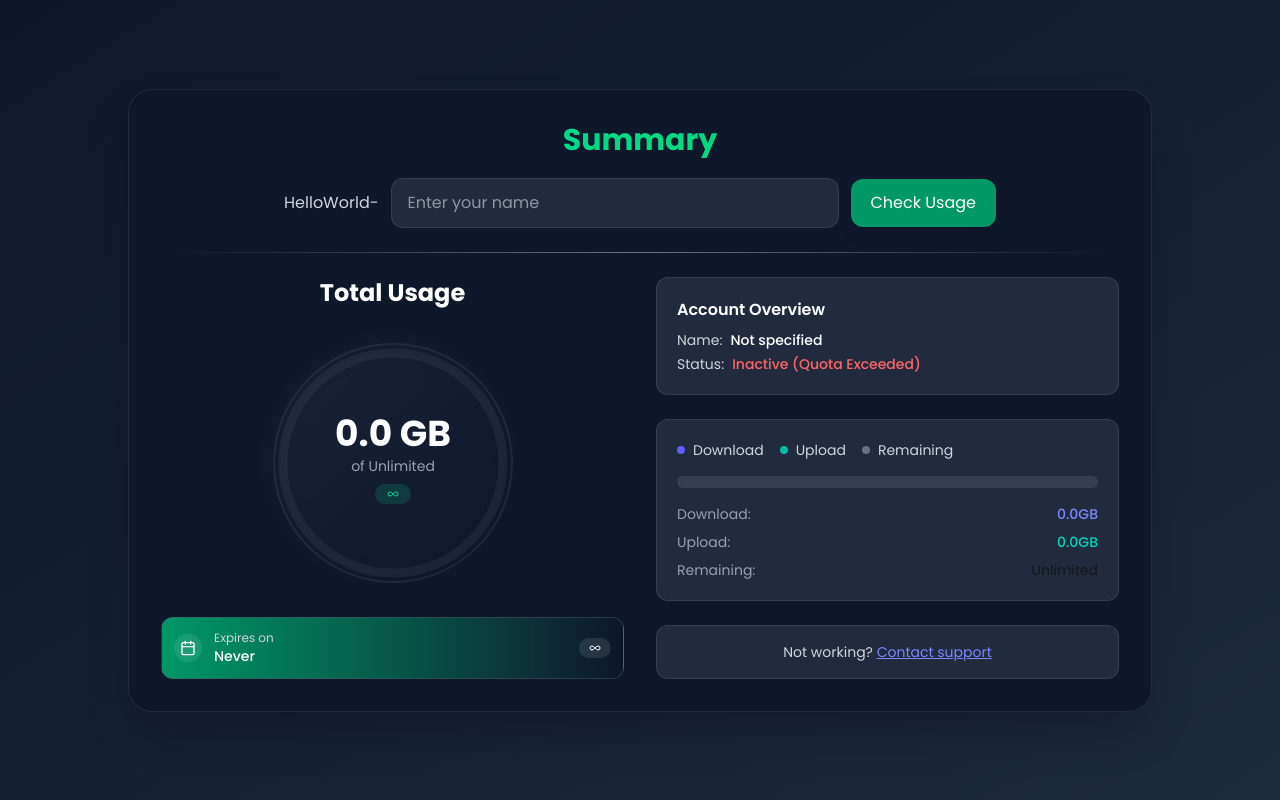
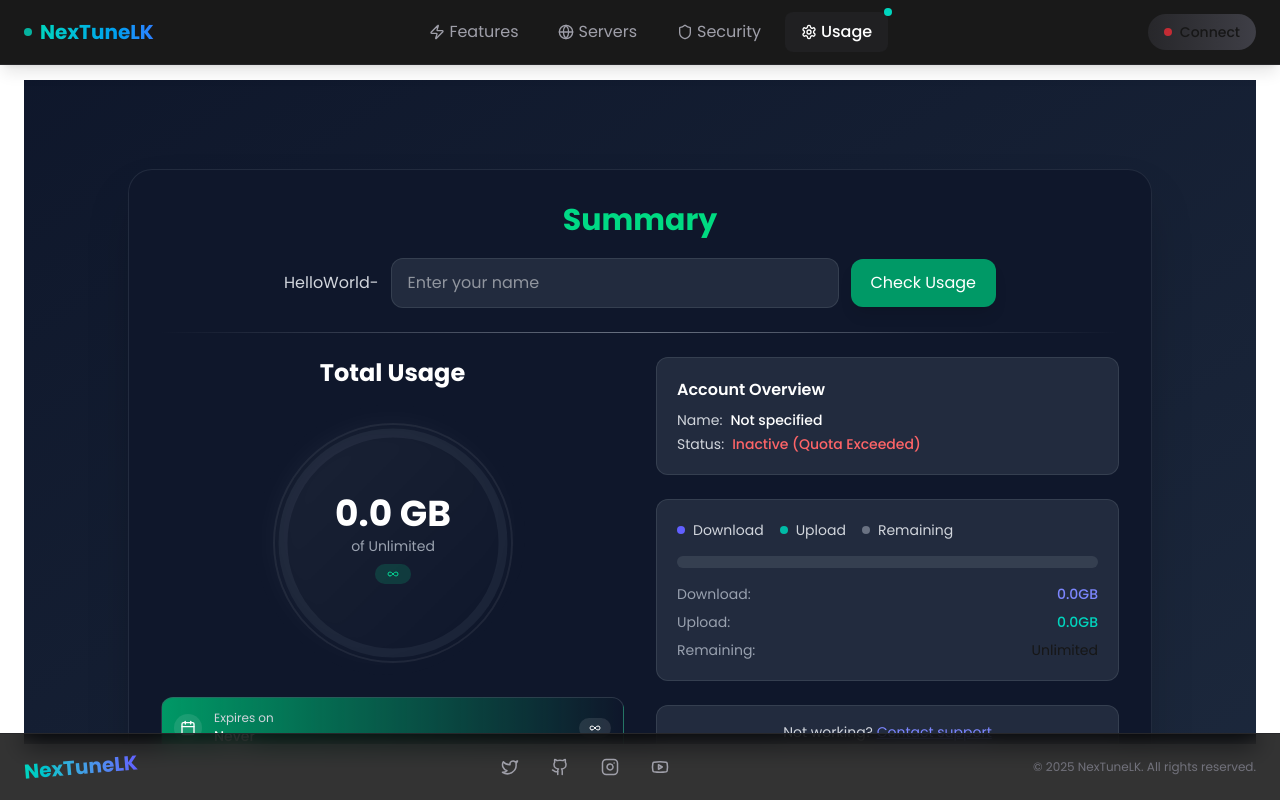
Before and after one commit to IshanArdithya/NextuneLK, a Next.js app in the folder client/: page /usage in a window 1280 px wide. Built offline with nearby package versions, Linux system fonts and the light colour scheme.

Commit message:
header and footer added

```diff
--- a/client/package.json
+++ b/client/package.json
@@ -10,7 +10,7 @@
   },
   "dependencies": {
     "@fontsource/poppins": "^5.2.5",
-    "framer-motion": "^12.6.3",
+    "framer-motion": "^12.6.5",
     "js-cookie": "^3.0.5",
     "lucide-react": "^0.487.0",
     "next": "15.2.4",
--- a/client/src/app/globals.css
+++ b/client/src/app/globals.css
@@ -13,6 +13,9 @@
   --font-mono: var(--font-geist-mono);
 }
 
+html {
+  scroll-behavior: smooth;
+}
 @media (prefers-color-scheme: dark) {
   :root {
     --background: #0a0a0a;
--- a/client/src/app/layout.tsx
+++ b/client/src/app/layout.tsx
@@ -1,26 +1,34 @@
-import type { Metadata } from "next";
-import "./globals.css";
-import { ThemeProvider } from "@/context/ThemeContext";
-import { CustomToaster } from "@/components/CustomToast";
+import type { Metadata } from "next"
+import "./globals.css"
+import { ThemeProvider } from "@/context/ThemeContext"
+import { CustomToaster } from "@/components/CustomToast"
+import Header from "@/components/header"
+import Footer from "@/components/Footer"
+import type { ReactNode } from "react"
+
 
 export const metadata: Metadata = {
-  title: "Nexora",
-  description: "",
-};
+  title: "NexTuneLK - Sri Lanka's Premium VPN Platform",
+  description: "Discover, stream, and enjoy the best music in Sri Lanka",
+}
 
-export default function RootLayout({
-  children,
-}: Readonly<{
-  children: React.ReactNode;
-}>) {
+export default function RootLayout({ children }: { children: ReactNode }) {
   return (
-    <ThemeProvider>
-      <html lang="en">
-        <body className={`antialiased`}>
-          <div>{children}</div>
+    <html lang="en" className="h-full">
+      <body className="h-full bg-black text-white flex flex-col pt-16 pb-14">
+        <ThemeProvider>
+          <Header theme="teal" />
+
+          <main className="flex-1 overflow-y-auto">
+            <div className="max-w-7xl mx-auto px-6 py-4">
+              {children}
+            </div>
+          </main>
+
+          <Footer />
           <CustomToaster />
-        </body>
-      </html>
-    </ThemeProvider>
-  );
+        </ThemeProvider>
+      </body>
+    </html>
+  )
 }
--- /dev/null
+++ b/client/src/components/Footer.tsx
@@ -0,0 +1,72 @@
+'use client'
+
+import { motion } from 'framer-motion'
+import { Github, Twitter, Instagram, Youtube } from 'lucide-react'
+import Link from 'next/link'
+
+const socialLinks = [
+  { icon: <Twitter size={18} />, url: '#' },
+  { icon: <Github size={18} />, url: '#' },
+  { icon: <Instagram size={18} />, url: '#' },
+  { icon: <Youtube size={18} />, url: '#' },
+]
+
+export default function Footer() {
+  return (
+    <motion.footer
+      className="fixed bottom-0 left-0 right-0 bg-black/80 backdrop-blur-md border-t border-zinc-800"
+      initial={{ y: 100 }}
+      animate={{ y: 0 }}
+      transition={{ type: 'spring', stiffness: 300, damping: 20 }}
+    >
+      <div className="max-w-7xl mx-auto px-6 py-4">
+        <div className="flex flex-col md:flex-row justify-between items-center gap-4">
+          {/* Logo with wave animation */}
+          <motion.div
+            animate={{
+              rotate: [0, 5, -5, 0],
+            }}
+            transition={{
+              repeat: Infinity,
+              repeatType: "reverse",
+              duration: 4
+            }}
+          >
+            <Link href="/" className="text-xl font-bold bg-gradient-to-r from-teal-400 to-indigo-500 bg-clip-text text-transparent">
+              NexTuneLK
+            </Link>
+          </motion.div>
+
+          {/* Social links with staggered animation */}
+          <div className="flex gap-4">
+            {socialLinks.map((link, i) => (
+              <motion.a
+                key={i}
+                href={link.url}
+                target="_blank"
+                className="text-zinc-400 hover:text-white p-2 rounded-full hover:bg-zinc-800"
+                whileHover={{ y: -3, scale: 1.1 }}
+                whileTap={{ scale: 0.9 }}
+                initial={{ opacity: 0, y: 20 }}
+                animate={{ opacity: 1, y: 0 }}
+                transition={{ delay: i * 0.1 }}
+              >
+                {link.icon}
+              </motion.a>
+            ))}
+          </div>
+
+          {/* Copyright text with fade-in */}
+          <motion.p
+            className="text-xs text-zinc-500"
+            initial={{ opacity: 0 }}
+            animate={{ opacity: 1 }}
+            transition={{ delay: 0.5 }}
+          >
+            © {new Date().getFullYear()} NexTuneLK. All rights reserved.
+          </motion.p>
+        </div>
+      </div>
+    </motion.footer>
+  )
+}
--- a/client/src/components/header.tsx
+++ b/client/src/components/header.tsx
@@ -1,115 +1,112 @@
-"use client";
+'use client'
 
-import { useState, useEffect } from "react";
-import Link from "next/link";
-import { Menu } from "lucide-react";
+import { motion } from 'framer-motion'
+import { Menu, Shield, Zap, Globe, Settings } from 'lucide-react'
+import Link from 'next/link'
+import { usePathname } from 'next/navigation'
 
-const FrameHeader = () => {
-  const [showFrame, setShowFrame] = useState(false);
-  const [isAnimating, setIsAnimating] = useState(false);
+const navItems = [
+  {
+    name: 'Features',
+    path: '/features',
+    icon: <Zap className="w-4 h-4" />
+  },
+  {
+    name: 'Servers',
+    path: '/servers',
+    icon: <Globe className="w-4 h-4" />
+  },
+  {
+    name: 'Security',
+    path: '/security',
+    icon: <Shield className="w-4 h-4" />
+  },
+  {
+    name: 'Usage',
+    path: '/usage',
+    icon: <Settings className="w-4 h-4" />
+  },
+]
 
-  useEffect(() => {
-    const handleClickOutside = (event: MouseEvent) => {
-      const target = event.target as HTMLElement;
-      if (showFrame && !target.closest(".frame-container") && !isAnimating) {
-        setShowFrame(false);
-      }
-    };
-
-    document.addEventListener("mousedown", handleClickOutside);
-    return () => document.removeEventListener("mousedown", handleClickOutside);
-  }, [showFrame, isAnimating]);
-
-  const toggleFrame = () => {
-    setIsAnimating(true);
-    setShowFrame(!showFrame);
-    setTimeout(() => setIsAnimating(false), 500);
-  };
+export default function Header() {
+  const pathname = usePathname()
 
   return (
-    <>
-      {/* Main Frame Container - Now using transform for smooth sliding */}
-      <div
-        className={`fixed left-0 right-0 z-50 bg-white border-b-2 border-l-2 border-r-2 border-white frame-container h-[150px] transition-transform duration-500 ease-[cubic-bezier(0.25,0.1,0.25,1)] transform ${
-          showFrame ? "translate-y-0" : "-translate-y-[100px]"
-        }`}
-      >
-        {/* Navigation Content */}
-        <div
-          className={`px-6 py-4 transition-opacity duration-300 ${
-            showFrame
-              ? "opacity-100 delay-100"
-              : "opacity-0 h-0 overflow-hidden"
-          }`}
+    <motion.header
+      className="fixed top-0 left-0 right-0 z-50 bg-black/90 backdrop-blur-md border-b border-zinc-800 shadow-lg"
+      initial={{ y: -100 }}
+      animate={{
+        y: 0,
+        transition: { type: 'spring', stiffness: 300, damping: 20 }
+      }}
+    >
+      <div className="max-w-7xl mx-auto px-6 py-3 flex items-center justify-between">
+        {/* Logo with connection animation */}
+        <motion.div
+          whileHover={{ scale: 1.05 }}
+          whileTap={{ scale: 0.95 }}
+          className="flex items-center gap-2"
         >
-          <nav className="hidden md:flex w-full">
-            {[
-              { id: "home", heading: "Home", title: "Landing", active: true },
-              { id: "usage", heading: "Usage", title: "Data Usage" },
-              { id: "about", heading: "About Us", title: "How are we?" },
-              { id: "contact", heading: "Contact", title: "Contact Info" },
-            ].map((item) => (
+          <motion.div
+            animate={{
+              opacity: [0.6, 1, 0.6],
+              scale: [0.9, 1.1, 0.9]
+            }}
+            transition={{
+              repeat: Infinity,
+              duration: 2,
+              ease: "easeInOut"
+            }}
+            className="w-2 h-2 rounded-full bg-teal-400"
+          />
+          <Link href="/" className="text-xl font-bold bg-gradient-to-r from-teal-400 to-blue-500 bg-clip-text text-transparent">
+            NexTuneLK
+          </Link>
+        </motion.div>
+
+        {/* Desktop Nav with connection indicators */}
+        <nav className="hidden md:flex gap-2">
+          {navItems.map((item) => (
+            <motion.div
+              key={item.path}
+              whileHover={{ y: -2 }}
+              whileTap={{ scale: 0.95 }}
+              className="relative"
+            >
               <Link
-                key={item.id}
-                href={`/${item.id}`}
-                className="flex flex-col space-y-1 flex-1 text-center px-4 py-2"
+                href={item.path}
+                className={`flex items-center gap-1 px-4 py-2 rounded-lg transition-colors ${
+                  pathname === item.path
+                    ? 'text-white font-medium bg-zinc-800/50'
+                    : 'text-zinc-400 hover:text-white hover:bg-zinc-800/30'
+                }`}
               >
-                <span
-                  className={`text-lg font-medium ${
-                    item.active ? "text-orange-600" : "text-black"
-                  }`}
-                >
-                  {item.heading}
-                </span>
-                <span
-                  className={`text-lg font-medium ${
-                    item.active ? "text-black" : "text-gray-500"
-                  }`}
-                >
-                  {item.title}
-                </span>
+                {item.icon}
+                {item.name}
+                {pathname === item.path && (
+                  <motion.div
+                    layoutId="nav-ping"
+                    className="absolute -top-1 -right-1 w-2 h-2 rounded-full bg-teal-400"
+                    initial={{ scale: 0 }}
+                    animate={{ scale: 1 }}
+                    transition={{ type: 'spring', bounce: 0.6 }}
+                  />
+                )}
               </Link>
-            ))}
-          </nav>
-        </div>
+            </motion.div>
+          ))}
+        </nav>
 
-        {/* Menu Button - Fixed at what appears to be the bottom */}
-        <div className="absolute bottom-0 left-0 right-0 flex justify-center py-2">
-          <button
-            onClick={toggleFrame}
-            className="flex items-center justify-center w-8 h-8 focus:outline-none transition-transform duration-500 hover:scale-110"
-          >
-            <Menu
-              className={`w-6 h-6 transition-transform duration-500 ${
-                showFrame ? "rotate-180" : ""
-              }`}
-            />
-          </button>
-        </div>
+        {/* Connection status button */}
+        <motion.button
+          className="flex items-center gap-2 px-4 py-2 rounded-full bg-gradient-to-r from-zinc-800 to-zinc-700 text-sm font-medium"
+          whileHover={{ scale: 1.03 }}
+          whileTap={{ scale: 0.97 }}
+        >
+          <span className="w-2 h-2 rounded-full bg-red-500 animate-pulse"></span>
+          Connect
+        </motion.button>
       </div>
-
-      {/* Left Frame */}
-      <div
-        className={`fixed left-0 top-0 bottom-0 w-5 bg-white z-40 transition-all duration-500 ease-[cubic-bezier(0.25,0.1,0.25,1)] ${
-          showFrame ? "translate-x-0" : "-translate-x-full"
-        }`}
-      />
-
-      {/* Right Frame */}
-      <div
-        className={`fixed right-0 top-0 bottom-0 w-5 bg-white z-40 transition-all duration-500 ease-[cubic-bezier(0.25,0.1,0.25,1)] ${
-          showFrame ? "translate-x-0" : "translate-x-full"
-        }`}
-      />
-
-      {/* Bottom Frame */}
-      <div
-        className={`fixed bottom-0 left-0 right-0 h-5 bg-white z-40 transition-all duration-500 ease-[cubic-bezier(0.25,0.1,0.25,1)] ${
-          showFrame ? "translate-y-0" : "translate-y-full"
-        }`}
-      />
-    </>
-  );
-};
-
-export default FrameHeader;
+    </motion.header>
+  )
+}
```
Also changed, not shown: client/src/app/page.tsx (+11 -97 lines), 1 other file (tests, documents, lock files or other folders).
